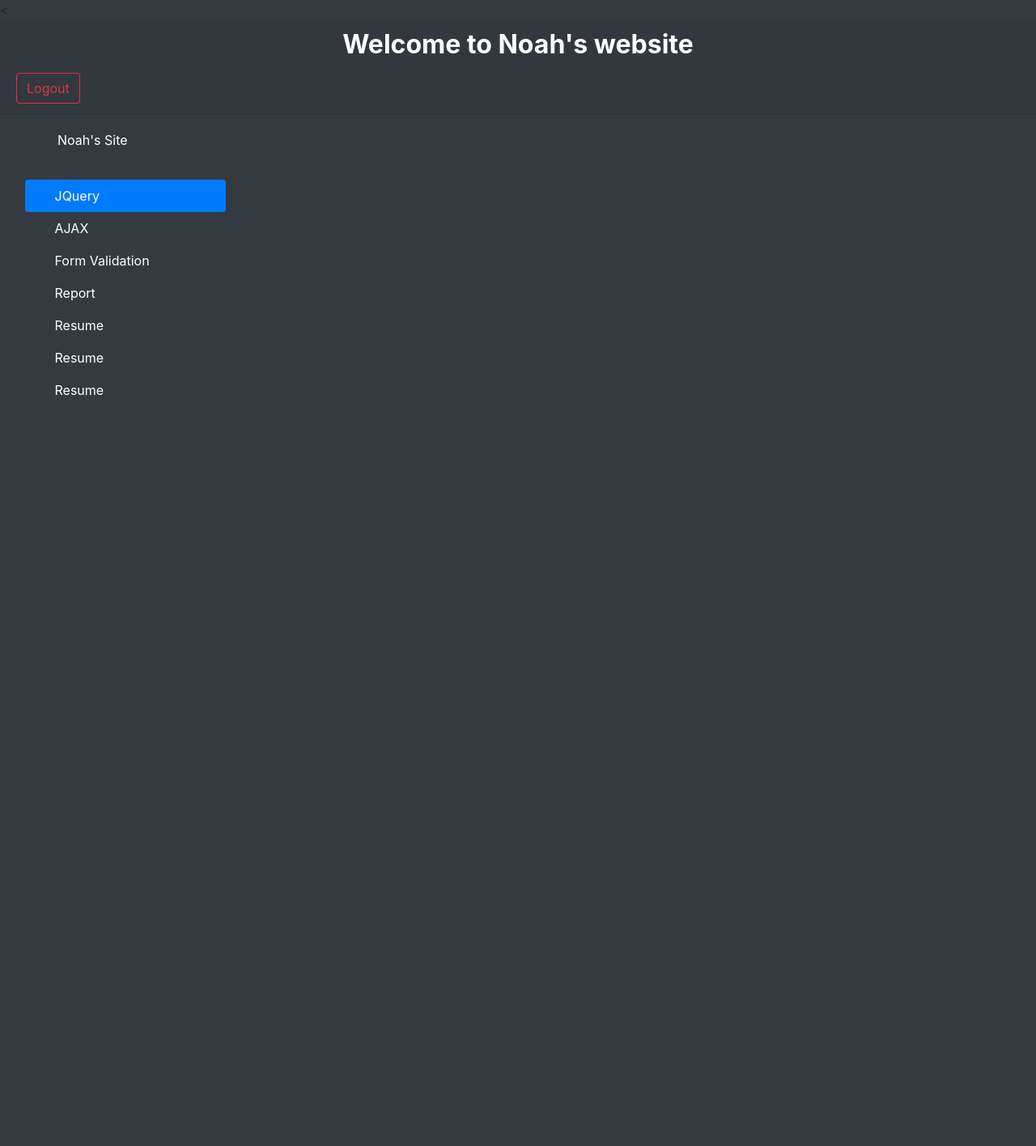
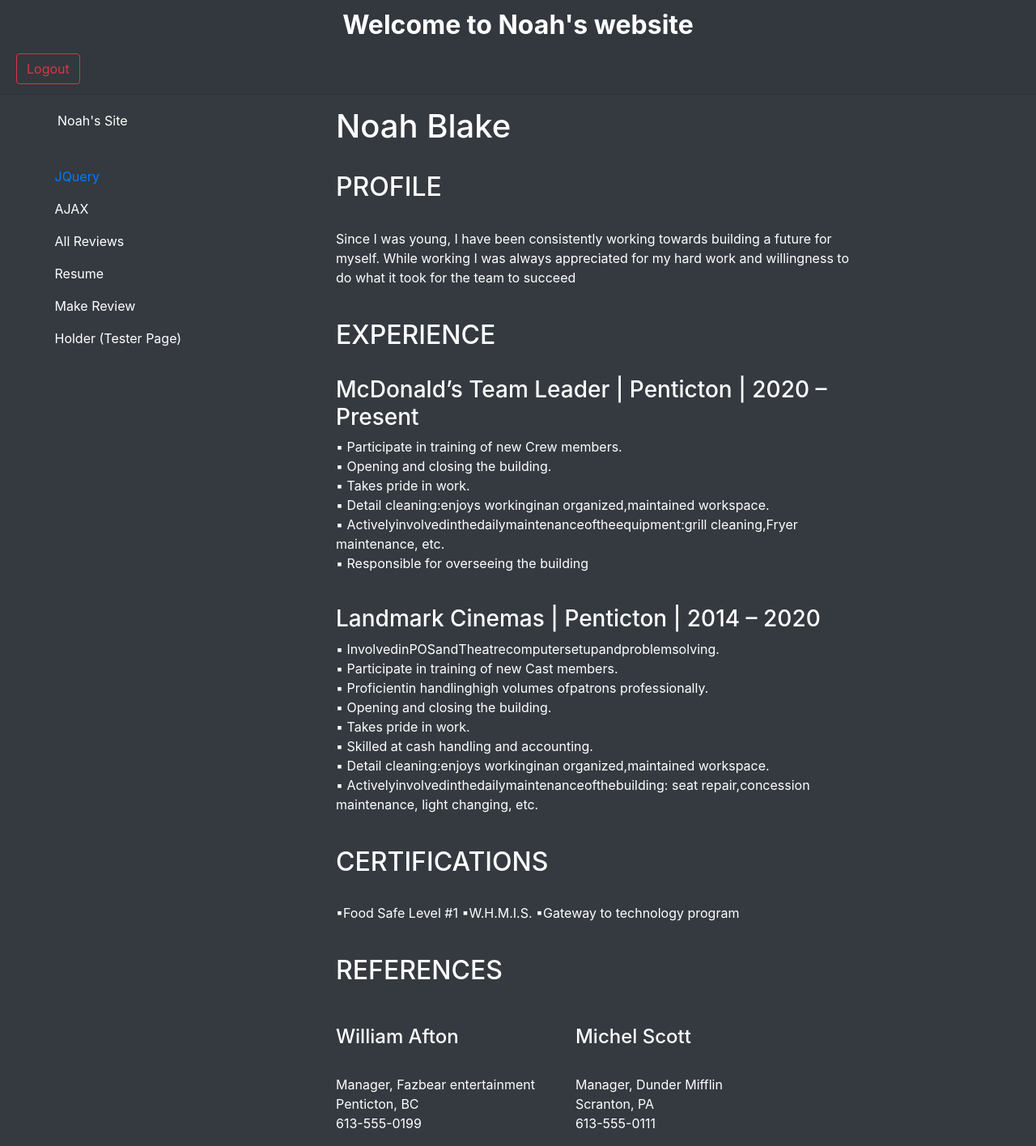
Before and after one commit to Badwolf202/Mywebsite, a PHP site: page /HTML/Resume.php in a window 1280 px wide. Shown: the whole page at 81% size. Before the commit the page ends 488 px from the top, so only its background shows below. Run offline with PHP 8.4, Linux system fonts and the light colour scheme; the visitor is signed in with stand-in values (Sample User, id 1).

Commit message:
Really again :(

```diff
--- a/HTML/Resume.php
+++ b/HTML/Resume.php
@@ -1,4 +1,4 @@
-<<!DOCTYPE html>
+<!DOCTYPE html>
 <?php
 session_start();
 ?>
@@ -16,10 +16,10 @@ session_start();
     <?php
 
     if(!empty($_SESSION['logged_in'])){
-        echo "<a class='btn btn-outline-danger my-2 my-sm-0' href='../PHP/logout.php' role='button'>Logout</a>";
+        echo "<a class='btn btn-outline-danger my-2 my-sm-0' href='PHP/logout.php' role='button'>Logout</a>";
     }else{
-        echo "<a class='btn btn-outline-primary my-2 my-sm-0 ' href='../PHP/applyaccount.php' role='button'>Register</a>";
-        echo "<a class='btn btn-outline-primary my-2 my-sm-0' href='../HTML/Login.html' role='button'>Login</a>";
+        echo "<a class='btn btn-outline-primary my-2 my-sm-0 ' href='PHP/applyaccount.php' role='button'>Register</a>";
+        echo "<a class='btn btn-outline-primary my-2 my-sm-0' href='HTML/Login.html' role='button'>Login</a>";
     }
     ?>
 
@@ -34,31 +34,25 @@ session_start();
             <hr>
             <ul class="nav nav-pills flex-column mb-auto">
                 <li class="nav-item">
-                    <a href="../HTML/JQuery.php" class="nav-link active" aria-current="page">
+                    <a href="HTML/JQuery.php" class="nav-link" aria-current="page">
                         <svg class="bi me-2" width="16" height="16"><use xlink:href="#home"/></svg>
                         JQuery
                     </a>
                 </li>
                 <li>
-                    <a href="../HTML/AJAX.php" class="nav-link text-white">
+                    <a href="HTML/AJAX.php" class="nav-link text-white">
                         <svg class="bi me-2" width="16" height="16"><use xlink:href="#speedometer2"/></svg>
                         AJAX
                     </a>
                 </li>
                 <li>
-                    <a href="../PHP/Form_validation.php" class="nav-link text-white">
-                        <svg class="bi me-2" width="16" height="16"><use xlink:href="#grid"/></svg>
-                        Form Validation
+                    <a href="PHP/sqltableresults.php" class="nav-link text-white">
+                        <svg class="bi me-2" width="16" height="16"><use xlink:href="#people-circle"/></svg>
+                        All Reviews
                     </a>
                 </li>
                 <li>
-                    <a href="../PHP/FormAndReport.php" class="nav-link text-white">
-                        <svg class="bi me-2" width="16" height="16"><use xlink:href="#people-circle"/></svg>
-                        Report
-                    </a>
-                </li>
-                <li>
-                    <a href="../HTML/Resume.php" class="nav-link text-white">
+                    <a href="HTML/Resume.php" class="nav-link text-white">
                         <svg class="bi me-2" width="16" height="16"><use xlink:href="#people-circle"/></svg>
                         Resume
                     </a>
@@ -68,16 +62,16 @@ session_start();
                 if(!empty($_SESSION['logged_in'])){
                     ?>
                     <li>
-                        <a href="Resume.php" class="nav-link text-white">
+                        <a href="PHP/MakeReview.php" class="nav-link text-white">
                             <svg class="bi me-2" width="16" height="16"><use xlink:href="#people-circle"/></svg>
-                            Resume
+                            Make Review
                         </a>
                     </li>
 
                     <li>
-                        <a href="Resume.php" class="nav-link text-white">
+                        <a href="HTML/Holder.html" class="nav-link text-white">
                             <svg class="bi me-2" width="16" height="16"><use xlink:href="#people-circle"/></svg>
-                            Resume
+                            Holder (Tester Page)
                         </a>
                     </li>
                     <?php
@@ -89,9 +83,79 @@ session_start();
 
 
 </div>
+<style>
+    .h2,p,.h1,.h3{
+        color: white;
+    }
+</style>
 <article class="container-sm" style="padding-left: 400px; padding-right: 200px; margin: 15px">
 
-</article>
+    <h1 class="h1">Noah Blake</h1>
+    <br>
+    <h2 class="h2">PROFILE</h2><br>
+    <p>
+        Since I was young, I have been consistently working towards building a future
+        for myself. While working I was always appreciated for my hard work and
+        willingness to do what it took for the team to succeed
+
+    </p>
+    <br>
+    <h2 class="h2">EXPERIENCE</h2><br>
+    <h3 class="h3">McDonald’s Team Leader | Penticton | 2020 – Present</h3>
+    <p>
+        ▪ Participate in training of new Crew members.<br>
+        ▪ Opening and closing the building.<br>
+        ▪ Takes pride in work.<br>
+        ▪ Detail cleaning:enjoys workinginan organized,maintained workspace.<br>
+        ▪ Activelyinvolvedinthedailymaintenanceoftheequipment:grill cleaning,Fryer
+        maintenance, etc.<br>
+        ▪ Responsible for overseeing the building<br>
+    </p>
+    <br>
+    <h3 class="h3">Landmark Cinemas | Penticton | 2014 – 2020</h3>
+    <p>
+        ▪ InvolvedinPOSandTheatrecomputersetupandproblemsolving.<br>
+        ▪ Participate in training of new Cast members.<br>
+        ▪ Proficientin handlinghigh volumes ofpatrons professionally.<br>
+        ▪ Opening and closing the building.<br>
+        ▪ Takes pride in work.<br>
+        ▪ Skilled at cash handling and accounting.<br>
+        ▪ Detail cleaning:enjoys workinginan organized,maintained workspace.<br>
+        ▪ Activelyinvolvedinthedailymaintenanceofthebuilding: seat repair,concession
+        maintenance, light changing, etc.
+
+    </p>
+    <br>
+    <h2 class="h2">CERTIFICATIONS</h2><br>
+    <p>
+        ▪Food Safe Level #1
+        ▪W.H.M.I.S.
+        ▪Gateway to technology
+        program
+    </p>
+    <br>
+    <h2 class="h2">REFERENCES</h2><br>
+    <fieldset style="color: white" class="float-left">
+        <p>
+        <h4 class="h4">William Afton</h4><br>
+        Manager,
+        Fazbear entertainment<br>
+        Penticton, BC<br>
+        613-555-0199<br>
+
+        </p>
+    </fieldset>
+    <fieldset style="color: white; padding-left: 50px" class="float-left">
+        <p>
+        <h4 class="h4">Michel Scott</h4><br>
+        Manager,
+        Dunder Mifflin<br>
+        Scranton, PA<br>
+        613-555-0111<br>
+
+        </p>
+    </fieldset>
+
 </article>
 
 
```
Also changed, not shown: HTML/Holder.html (+104 -26 lines).
